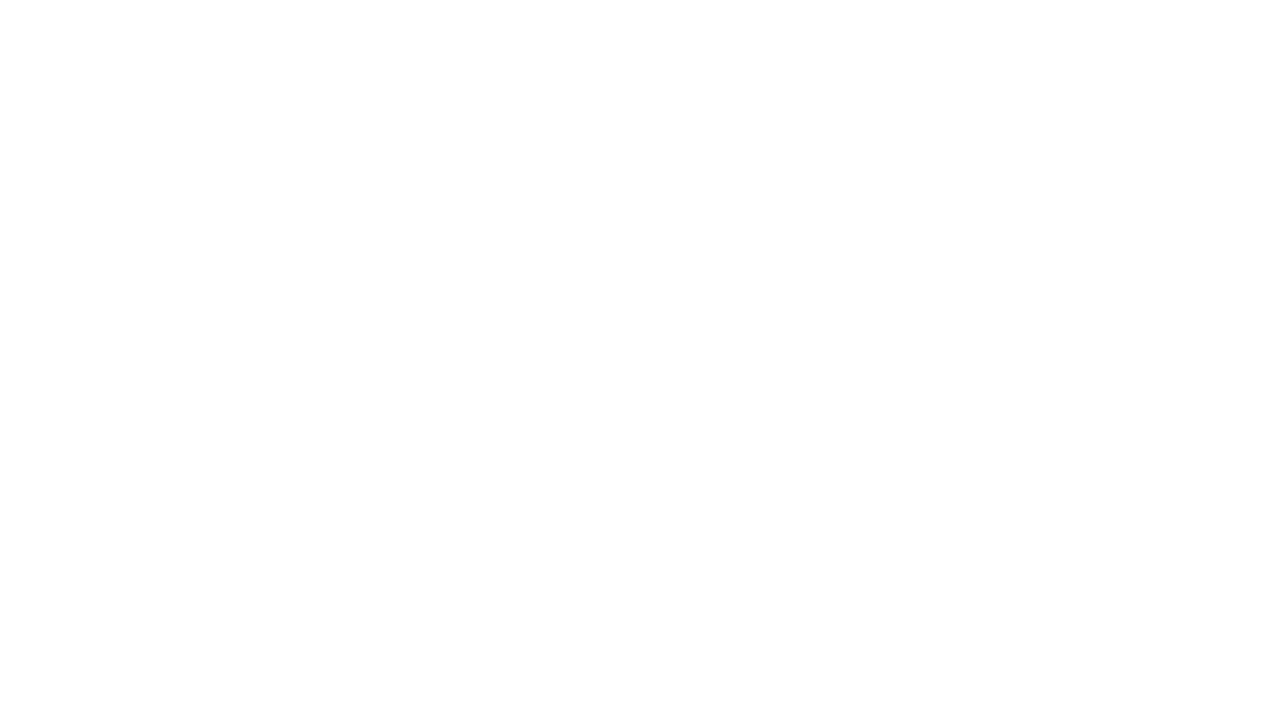
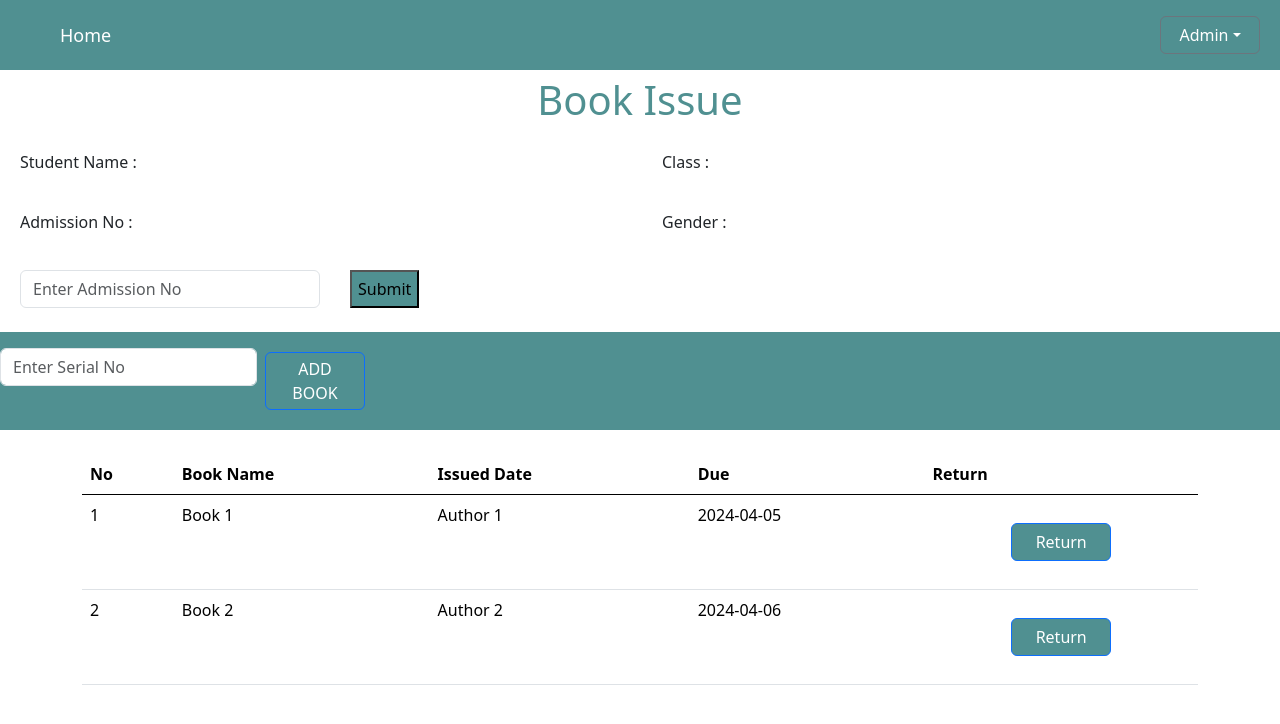
Before and after one commit to Iamfasna/Library, a React (Create React App) app in the folder library-app/: page /bookIssueclone in a window 1280 px wide. Before the commit this address had no page. Shown: the top 724 px of the page. Built offline with nearby package versions, Linux system fonts and the light colour scheme.

Commit message:
Book issue clone page added

```diff
--- a/library-app/src/App.js
+++ b/library-app/src/App.js
@@ -6,6 +6,7 @@ import AdminHome from './screens/AdminHome';
 import AddBook from './screens/AddBook';
 import AddStudent from './screens/AddStudent';
 import BookIssue from './screens/BookIssue';
+import BookIssueclone from './screens/BookIssueclone';
 
 function App() {
   return (
@@ -18,6 +19,7 @@ function App() {
           <Route path="/addBook" element={<AddBook />}></Route>
           <Route path="/addStudent" element={<AddStudent />}></Route>
           <Route path="/bookIssue" element={<BookIssue />}></Route>
+          <Route path="/bookIssueclone" element={<BookIssueclone />}></Route>
 
         </Routes>
       </Router>
--- a/library-app/src/components/BookHeader.js
+++ b/library-app/src/components/BookHeader.js
@@ -4,7 +4,7 @@ import '../styles/Header.css';
 function BookHeader() {
   return (
     <div>
-      <div className="d-flex  justify-content-between mt-4" style={{ background: "#509091" }}>
+      <div className="d-flex  justify-content-between mt-4 " style={{ background: "#509091" }}>
         <form className="d-flex">
           <div className="col-auto ">
             <input type="search" className="form-control mt-3" placeholder="Enter Serial No" aria-label="Search" />
--- /dev/null
+++ b/library-app/src/components/IssuedBooksTable.js
@@ -0,0 +1,42 @@
+import React from 'react';
+
+function IssuedBooksTable() {
+  return (
+    <div className="container mt-4">
+      <table className="table">
+        <thead>
+          <tr>
+            <th>No</th>
+            <th>Book Name</th>
+            <th>Issued Date</th>
+            <th>Due</th>
+            <th>Return</th>
+          </tr>
+        </thead>
+        <tbody>
+          <tr>
+            <td>1</td>
+            <td>Book 1</td>
+            <td>Author 1</td>
+            <td>2024-04-05</td>
+            <td >
+              <button className="btn btn-primary">Return</button>
+            </td>
+          </tr>
+          <tr>
+            <td>2</td>
+            <td>Book 2</td>
+            <td>Author 2</td>
+            <td>2024-04-06</td>
+            <td>
+              <button className="btn btn-primary"> Return</button>
+            </td>
+          </tr>
+          {/* Add more rows for additional issued books */}
+        </tbody>
+      </table >
+    </div >
+  );
+}
+
+export default IssuedBooksTable;
--- a/library-app/src/screens/AddBook.js
+++ b/library-app/src/screens/AddBook.js
@@ -7,23 +7,23 @@ function AddBook() {
     <div>
       <Header />
       <div className='addform'>
-        <div className='title'>AddBook</div>
+        <div className='title'>Add Book</div>
         <form>
           <div className="mb-3">
             <label htmlFor="formGroupExampleInput" className="form-label">Name</label>
-            <input type="text" style={{ width: '700px' }} className="form-control" id="formGroupExampleInput" placeholder="Name" />
+            <input type="text" className="form-control" id="formGroupExampleInput" placeholder="Name" name='bookName' />
           </div>
           <div className="mb-3">
             <label htmlFor="formGroupExampleInput2" className="form-label">Author</label>
-            <input type="text" style={{ width: '700px' }} className="form-control" id="formGroupExampleInput2" placeholder="Author" />
+            <input type="text" className="form-control" id="formGroupExampleInput2" placeholder="Author" name='author' />
           </div>
           <div className="mb-3">
             <label htmlFor="formGroupExampleInput" className="form-label">Language</label>
-            <input type="text" style={{ width: '700px' }} className="form-control" id="formGroupExampleInput" placeholder="Language" />
+            <input type="text" className="form-control" id="formGroupExampleInput" placeholder="Language" name='language' />
           </div>
           <div className="mb-3">
             <label htmlFor="formGroupExampleInput" className="form-label">Serial No</label>
-            <input type="text" style={{ width: '700px' }} className="form-control" id="formGroupExampleInput" placeholder="1234..." />
+            <input type="text" className="form-control" id="formGroupExampleInput" placeholder="1234..." name='serialNo' />
           </div>
           <button type="submit" className="btn btn-primary" > Submit</button>
         </form>
--- a/library-app/src/screens/AddStudent.js
+++ b/library-app/src/screens/AddStudent.js
@@ -1,6 +1,6 @@
 import React from 'react';
 import Header from '../components/Header';
-import '../styles/AddStudent.css';
+import '../styles/AddBook.css';
 
 function AddStudent() {
   return (
@@ -15,23 +15,36 @@ function AddStudent() {
             </label>
             <input
               type="text"
-              style={{ width: '700px' }}
               className="form-control"
               id="formGroupExampleInput"
               placeholder="Name"
             />
           </div>
-          <div className="mb-3">
+          <div style={{ display: "flex", justifyContent: "space-between" }}>
+            <div className="mb-4">
               <label htmlFor="formGroupExampleInput2" className="form-label">
                 Class
               </label>
               <input
-              type="text"
-              style={{ width: '700px' }}
+                type="Number"
                 className="form-control"
                 id="formGroupExampleInput2"
                 placeholder="class"
+
               />
+            </div>
+            <div className="mb-4">
+              <label htmlFor="formGroupExampleInput2" className="form-label">
+                Division
+              </label>
+              <input
+                type="text"
+                className="form-control"
+                id="formGroupExampleInput2"
+                placeholder="division"
+
+              />
+            </div>
           </div>
           <div className="mb-3">
             <label htmlFor="formGroupExampleInput" className="form-label">
@@ -39,7 +52,6 @@ function AddStudent() {
             </label>
             <input
               type="text"
-              style={{ width: '700px' }}
               className="form-control"
               id="formGroupExampleInput"
               placeholder="123.."
@@ -61,8 +73,8 @@ function AddStudent() {
             ADD
           </button>
         </form>
-      </div>
-    </div>
+      </div >
+    </div >
   );
 }
 
--- a/library-app/src/screens/BookIssue.js
+++ b/library-app/src/screens/BookIssueclone.js
@@ -2,10 +2,11 @@ import React from "react";
 import Header from "../components/Header";
 import '../styles/BookIssue.css';
 import BookHeader from "../components/BookHeader";
+import IssuedBooksTable from "../components/IssuedBooksTable";
 
 
 
-function BookIssue() {
+function BookIssueclone() {
   return (
     <div>
       <Header />
@@ -33,8 +34,9 @@ function BookIssue() {
         </div>
       </div>
       <BookHeader />
+      <IssuedBooksTable />
     </div >
   );
 }
 
-export default BookIssue;
+export default BookIssueclone;
--- a/library-app/src/styles/AddBook.css
+++ b/library-app/src/styles/AddBook.css
@@ -1,9 +1,11 @@
+body {
+  margin: 0;
+}
+
 .addform {
-  position: absolute;
-  top: 50%;
-  left: 50%;
-  transform: translate(-50%, -50%);
-  background-color: rgba(215, 23, 23, 0.8);
+  width: 60%;
+  margin: 40px auto;
+  background-color: rgba(216, 242, 243, 0.8);
   padding: 30px;
   box-shadow: 0 0 10px rgba(0, 0, 0, 0.1);
   border-radius: 5px;
@@ -20,10 +22,17 @@
   max-width: 700px;
 }
 
+.mb-4 {
+  margin: 20px 60px;
+
+}
+
 .btn {
   display: block;
   margin: 20px auto;
-  width: 200px;
+  width: 20%;
+  max-width: 200px;
+  min-width: 100px;
   /* Adjust width as needed */
   background-color: #509091;
 }
```
Lines whose indentation alone changed are shown as unchanged.
